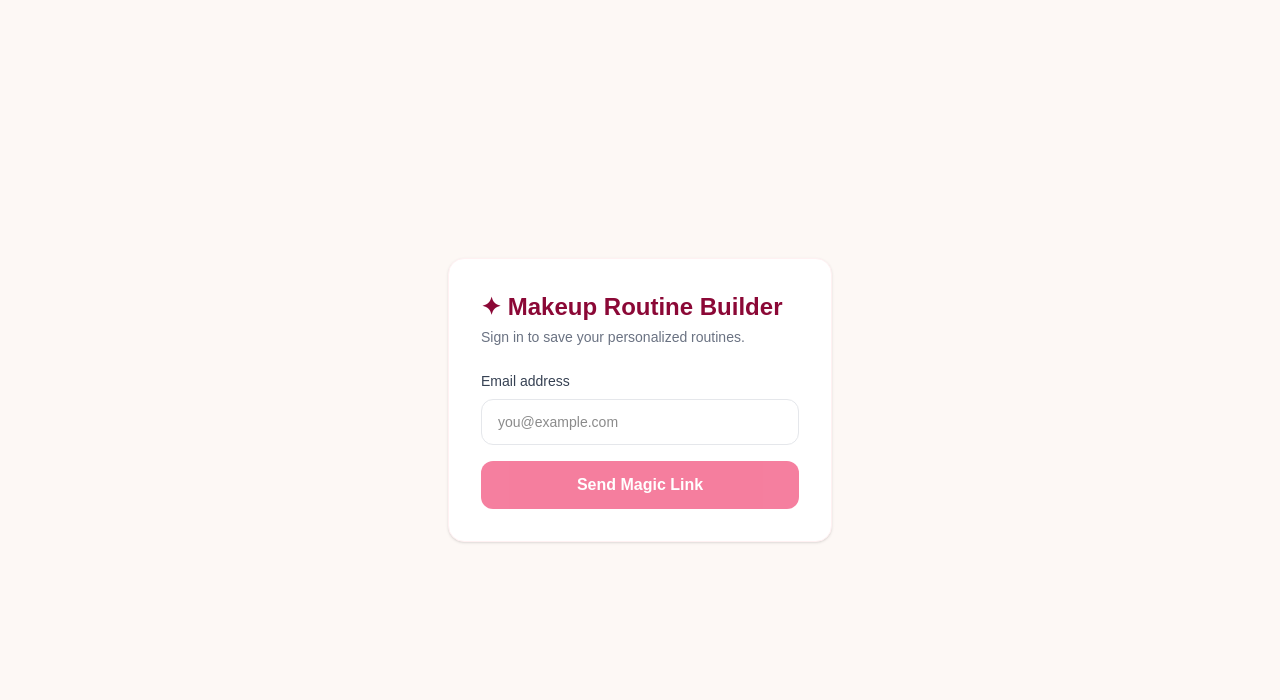
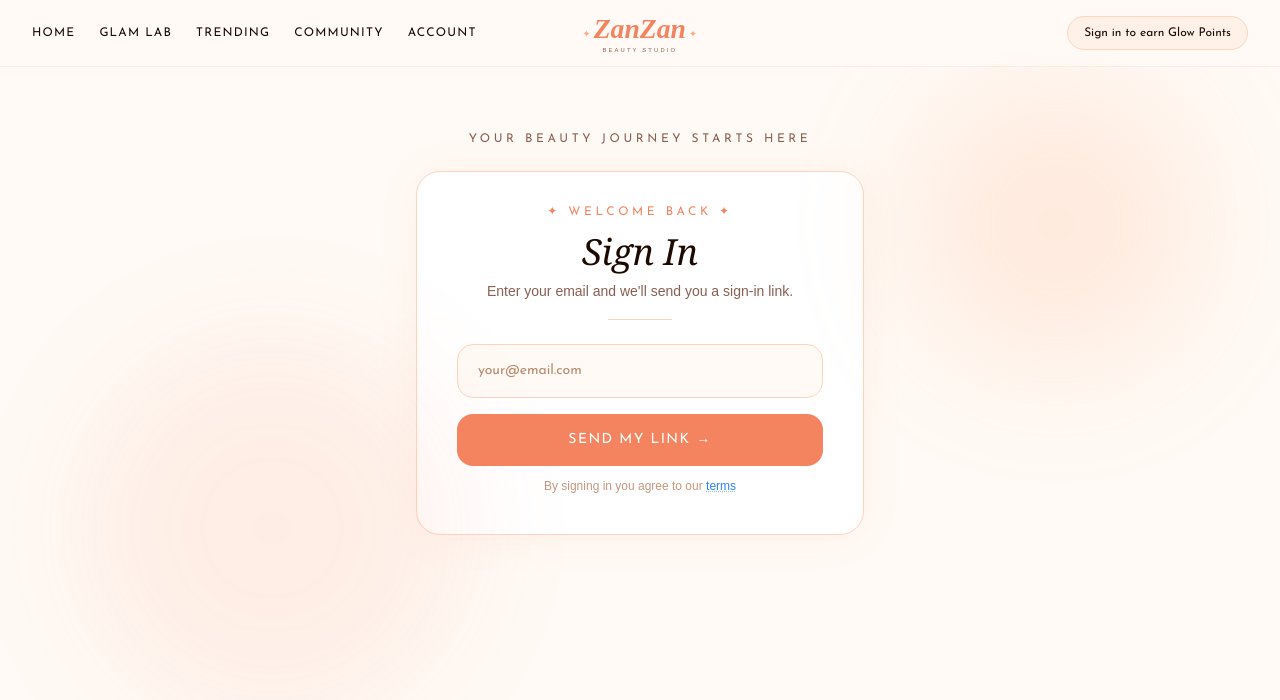
Before and after one commit to zandra415/makeup-routine-builder, a Next.js app: page /auth in a window 1280 px wide. Shown: the top 700 px of the page. Built offline with nearby package versions, Linux system fonts and the light colour scheme; no server answers.

Commit message:
Add monthly rate limiting (3 routines/month) with sign-in CTA on limit reached

```diff
--- a/app/account/page.tsx
+++ b/app/account/page.tsx
@@ -80,13 +80,12 @@ export default function AccountPage() {
         <Link href="/">
           <Image src="/zanzan-logo.svg" alt="ZanZan" width={80} height={32} className="h-16 w-auto" />
         </Link>
-        <button
-          onClick={handleSignOut}
-          className="text-xs tracking-widest uppercase text-[#8B5E52] hover:text-[#F4845F] transition-colors"
-          style={{ fontFamily: 'var(--font-josefin)' }}
-        >
-          Sign Out
-        </button>
+        <div className="flex items-center gap-2 px-4 py-2 rounded-full bg-[#FFF0E8] border border-[#FFD4BC]">
+          <span className="text-sm">👑</span>
+          <span className="text-xs text-[#1C0A00] font-medium" style={{ fontFamily: 'var(--font-josefin)' }}>
+            {routines.length * 50} Glow Points
+          </span>
+        </div>
       </nav>
 
       {/* HEADER */}
@@ -104,7 +103,7 @@ export default function AccountPage() {
           {[
             { label: 'Routines Saved', value: routines.length },
             { label: 'Looks Built', value: routines.length },
-            { label: 'Member Since', value: new Date(user?.created_at).toLocaleDateString('en-US', { month: 'short', year: 'numeric' }) }
+            { label: 'Glow Points', value: routines.length * 50 + ' ✦' }
           ].map((stat) => (
             <div key={stat.label} className="bg-white rounded-3xl border border-[#FFD4BC] p-6 text-center" style={{ boxShadow: '0 2px 20px rgba(244,132,95,0.06)' }}>
               <p className="text-3xl font-bold text-[#F4845F] mb-1" style={{ fontFamily: 'var(--font-syne)' }}>{stat.value}</p>
--- a/app/auth/page.tsx
+++ b/app/auth/page.tsx
@@ -2,56 +2,129 @@
 
 import { useState } from 'react'
 import { supabase } from '@/lib/supabase'
+import Link from 'next/link'
+import Image from 'next/image'
+import { PaperPlaneTilt } from '@phosphor-icons/react'
 
 export default function AuthPage() {
   const [email, setEmail] = useState('')
   const [sent, setSent] = useState(false)
   const [loading, setLoading] = useState(false)
 
-  const handleSignIn = async () => {
+  const handleMagicLink = async () => {
+    if (!email || !email.includes('@')) return
     setLoading(true)
-    const { error } = await supabase.auth.signInWithOtp({
-      email,
-      options: {
-        emailRedirectTo: `${window.location.origin}/glam-lab`
-      }
-    })
-    if (!error) setSent(true)
-    setLoading(false)
-  }
-
-  if (sent) {
-    return (
-      <div className="min-h-screen bg-[#FDF8F5] flex items-center justify-center p-4">
-        <div className="bg-white rounded-2xl p-8 max-w-sm w-full text-center shadow-sm border border-rose-50">
-          <div className="text-4xl mb-4">📬</div>
-          <h2 className="text-xl font-semibold text-gray-900 mb-2">Check your email</h2>
-          <p className="text-gray-500 text-sm">We sent a magic link to <strong>{email}</strong>. Click it to sign in.</p>
-        </div>
-      </div>
-    )
+    try {
+      await supabase.auth.signInWithOtp({
+        email,
+        options: {
+          emailRedirectTo: window.location.origin + '/glam-lab'
+        }
+      })
+      setSent(true)
+    } catch (err) {
+      console.error(err)
+    } finally {
+      setLoading(false)
+    }
   }
 
   return (
-    <div className="min-h-screen bg-[#FDF8F5] flex items-center justify-center p-4">
-      <div className="bg-white rounded-2xl p-8 max-w-sm w-full shadow-sm border border-rose-50">
-        <h1 className="text-2xl font-bold text-rose-900 mb-1">✦ Makeup Routine Builder</h1>
-        <p className="text-gray-500 text-sm mb-6">Sign in to save your personalized routines.</p>
-        <label className="block text-sm font-medium text-gray-700 mb-2">Email address</label>
-        <input
-          type="email"
-          value={email}
-          onChange={e => setEmail(e.target.value)}
-          placeholder="you@example.com"
-          className="w-full px-4 py-3 rounded-xl border border-gray-200 text-sm mb-4 focus:outline-none focus:ring-2 focus:ring-rose-300"
-        />
-        <button
-          onClick={handleSignIn}
-          disabled={loading || !email.includes('@')}
-          className="w-full bg-rose-600 text-white py-3 rounded-xl font-semibold hover:bg-rose-700 disabled:opacity-50 transition-all">
-          {loading ? 'Sending…' : 'Send Magic Link'}
-        </button>
+    <div className="min-h-screen bg-[#FFFAF5] relative overflow-hidden">
+      <div className="absolute top-20 right-20 w-72 h-72 rounded-full bg-[#FFAA80] opacity-20 blur-3xl pointer-events-none" />
+      <div className="absolute bottom-20 left-20 w-96 h-96 rounded-full bg-[#F4845F] opacity-10 blur-3xl pointer-events-none" />
+
+      {/* NAVBAR */}
+      <nav className="sticky top-0 left-0 right-0 z-50 bg-[#FFFAF5]/90 backdrop-blur-md border-b border-[#FFD4BC]/40 flex items-center justify-between px-8 py-4 relative">
+        <div className="flex items-center gap-6">
+          {['Home', 'Glam Lab', 'Trending', 'Community', 'Account'].map((item) => (
+            <Link
+              key={item}
+              href={item === 'Home' ? '/' : `/${item.toLowerCase().replace(' ', '-')}`}
+              className="text-xs tracking-widest uppercase text-[#1C0A00] hover:text-[#F4845F] transition-colors duration-200"
+              style={{ fontFamily: 'var(--font-josefin)' }}
+            >
+              {item}
+            </Link>
+          ))}
+        </div>
+        <Link href="/" className="absolute left-1/2 -translate-x-1/2">
+          <Image src="/zanzan-logo.svg" alt="ZanZan" width={80} height={32} className="h-16 w-auto" />
+        </Link>
+        <a href="/auth" className="flex items-center gap-2 px-4 py-2 rounded-full bg-[#FFF0E8] border border-[#FFD4BC]">
+          <span className="text-xs text-[#1C0A00] font-medium" style={{ fontFamily: 'var(--font-josefin)' }}>
+            Sign in to earn Glow Points
+          </span>
+        </a>
+      </nav>
+
+      {/* AUTH CARD */}
+      <div className="flex items-center justify-center px-4 pt-16 pb-8">
+        <div className="w-full max-w-md">
+          {!sent ? (
+            <>
+              <p className="text-center text-xs tracking-[0.3em] uppercase text-[#8B5E52] mb-6" style={{ fontFamily: 'var(--font-josefin)' }}>your beauty journey starts here</p>
+              <div className="bg-white rounded-3xl border border-[#FFD4BC] pt-8 pb-10 px-10 text-center" style={{ boxShadow: '0 2px 40px rgba(244,132,95,0.08)' }}>
+              <p className="text-xs font-medium text-[#F4845F] tracking-[0.3em] uppercase mb-3" style={{ fontFamily: 'var(--font-josefin)' }}>✦ Welcome Back ✦</p>
+              <h1 className="text-4xl text-[#1C0A00] mb-2" style={{ fontFamily: 'Georgia, "Times New Roman", serif', fontStyle: 'italic', fontWeight: '400' }}>
+                Sign In
+              </h1>
+              <p className="text-sm text-[#8B5E52] mb-4 leading-relaxed">
+                Enter your email and we'll send you a sign-in link.
+              </p>
+              <div className="w-16 h-px bg-[#FFD4BC] mx-auto mb-6" />
+              <div className="space-y-4">
+                <input
+                  type="email"
+                  placeholder="your@email.com"
+                  value={email}
+                  onChange={(e) => setEmail(e.target.value)}
+                  onKeyDown={(e) => e.key === 'Enter' && handleMagicLink()}
+                  className="w-full px-5 py-4 rounded-2xl border border-[#FFD4BC] bg-[#FFFAF5] text-sm text-[#1C0A00] font-medium placeholder-[#B8896E] outline-none focus:border-[#F4845F] focus:ring-2 focus:ring-[#FFAA80]/30 transition-all"
+                  style={{ fontFamily: 'var(--font-josefin)' }}
+                />
+                <button
+                  onClick={handleMagicLink}
+                  disabled={loading}
+                  className="w-full py-4 rounded-2xl bg-[#F4845F] text-white text-sm font-medium tracking-widest uppercase hover:bg-[#FFAA80] transition-all duration-200 disabled:opacity-50"
+                  style={{ fontFamily: 'var(--font-josefin)' }}
+                >
+                  {loading ? 'Sending...' : 'Send My Link →'}
+                </button>
+              </div>
+              <p className="text-xs text-[#C4977E] mt-3 mb-0">
+                By signing in you agree to our{' '}
+                <span className="relative group cursor-pointer underline decoration-dotted text-blue-500 decoration-blue-300">
+                  terms
+                  <span className="absolute bottom-6 left-1/2 -translate-x-1/2 w-64 bg-[#1C0A00] text-white text-xs rounded-2xl px-4 py-3 opacity-0 group-hover:opacity-100 transition-all duration-200 pointer-events-none z-50 leading-relaxed">
+                    ZanZan is free during beta. We never sell your data. We only store your email and makeup routines. You can delete your account anytime. ✦
+                  </span>
+                </span>
+              </p>
+            </div>
+            </>
+          ) : (
+            <div className="bg-white rounded-3xl border border-[#FFD4BC] p-10 text-center" style={{ boxShadow: '0 2px 40px rgba(244,132,95,0.08)' }}>
+              <div className="flex justify-center mb-4"><PaperPlaneTilt size={48} color="#F4845F" weight="light" /></div>
+              <p className="text-xs font-medium text-[#F4845F] tracking-[0.3em] uppercase mb-3" style={{ fontFamily: 'var(--font-josefin)' }}>✦ Check Your Email ✦</p>
+              <h2 className="text-3xl text-[#1C0A00] mb-3" style={{ fontFamily: 'Georgia, serif', fontStyle: 'italic', fontWeight: '400' }}>
+                Link Sent!
+              </h2>
+              <p className="text-sm text-[#8B5E52] leading-relaxed mb-6">
+                We sent a link to <span className="text-[#F4845F] font-medium">{email}</span>. Click it and you're in!
+              </p>
+              <button
+                onClick={() => setSent(false)}
+                className="text-xs text-[#C4977E] hover:text-[#F4845F] tracking-widest uppercase transition-colors"
+                style={{ fontFamily: 'var(--font-josefin)' }}
+              >
+                ← Use a different email
+              </button>
+            </div>
+          )}
+        </div>
       </div>
+
     </div>
   )
 }
--- a/app/page.tsx
+++ b/app/page.tsx
@@ -149,12 +149,9 @@ export default function LandingPage() {
           </div>
 
           {/* Right: CTA */}
-          <Link
-            href="/app"
-            className="px-5 py-2 text-sm rounded-full bg-[#F4845F] text-white hover:bg-[#FFAA80] transition-colors duration-200"
-          >
-            Build My Look →
-          </Link>
+          <a href="/account" className="px-5 py-2 rounded-full bg-[#F4845F] text-white text-[10px] tracking-widest uppercase hover:bg-[#FFAA80] transition-colors duration-200" style={{ fontFamily: 'var(--font-josefin)' }}>
+            Sign in to earn Glow Points →
+          </a>
         </div>
 
         {/* Mobile dropdown */}
--- /dev/null
+++ b/lib/rateLimit.ts
@@ -0,0 +1,35 @@
+import { createClient } from '@supabase/supabase-js'
+
+const supabase = createClient(
+  process.env.NEXT_PUBLIC_SUPABASE_URL!,
+  process.env.SUPABASE_SERVICE_ROLE_KEY!
+)
+
+export async function checkRateLimit(identifier: string): Promise<{
+  allowed: boolean
+  remaining: number
+  resetDate: string
+}> {
+  const now = new Date()
+  const monthStart = new Date(now.getFullYear(), now.getMonth(), 1).toISOString()
+  const monthEnd = new Date(now.getFullYear(), now.getMonth() + 1, 1).toISOString()
+
+  const { count } = await supabase
+    .from('routines')
+    .select('*', { count: 'exact', head: true })
+    .eq('identifier', identifier)
+    .gte('created_at', monthStart)
+    .lt('created_at', monthEnd)
+
+  const used = count || 0
+  const limit = 3
+  const remaining = Math.max(0, limit - used)
+  const resetDate = new Date(now.getFullYear(), now.getMonth() + 1, 1)
+    .toLocaleDateString('en-US', { month: 'long', day: 'numeric' })
+
+  return {
+    allowed: used < limit,
+    remaining,
+    resetDate
+  }
+}
```
Also changed, not shown: app/api/generate-routine/route.ts (+20 -6 lines), components/MakeupWizard.tsx (+23 -3 lines).
